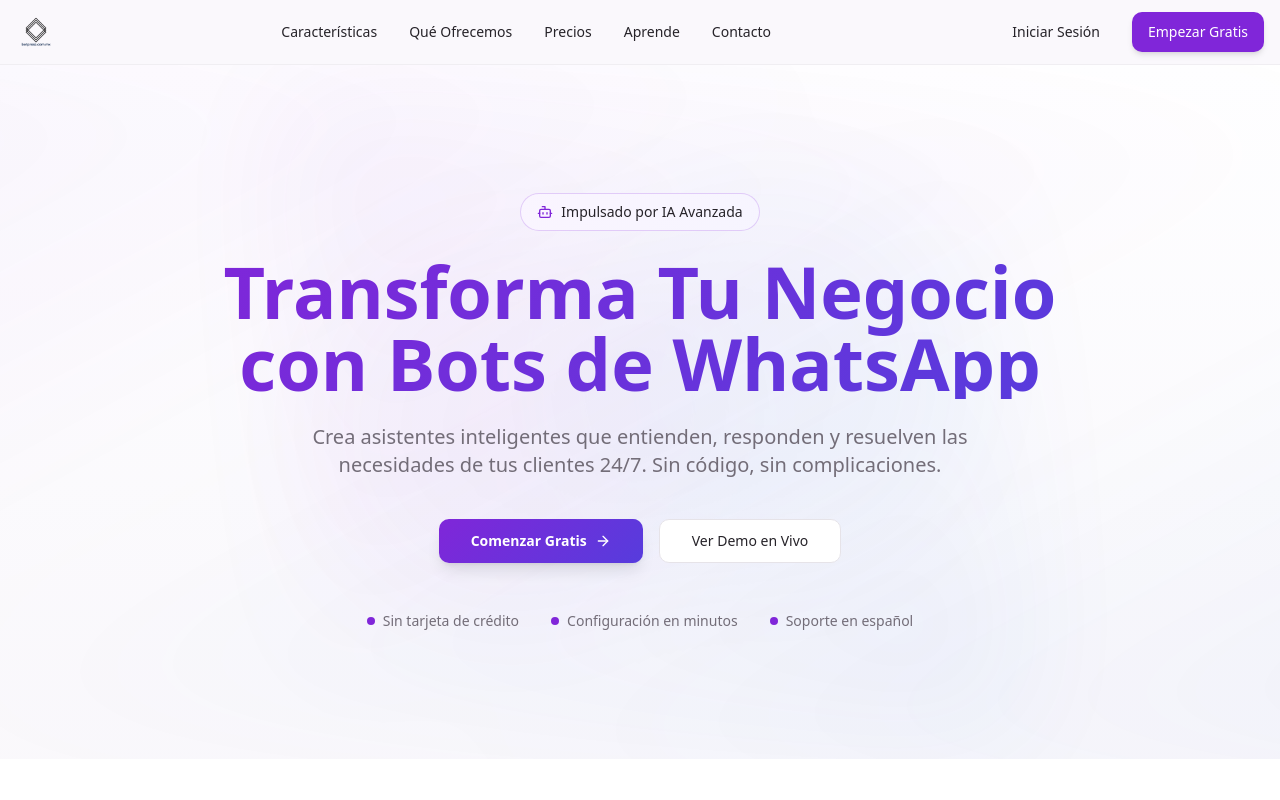
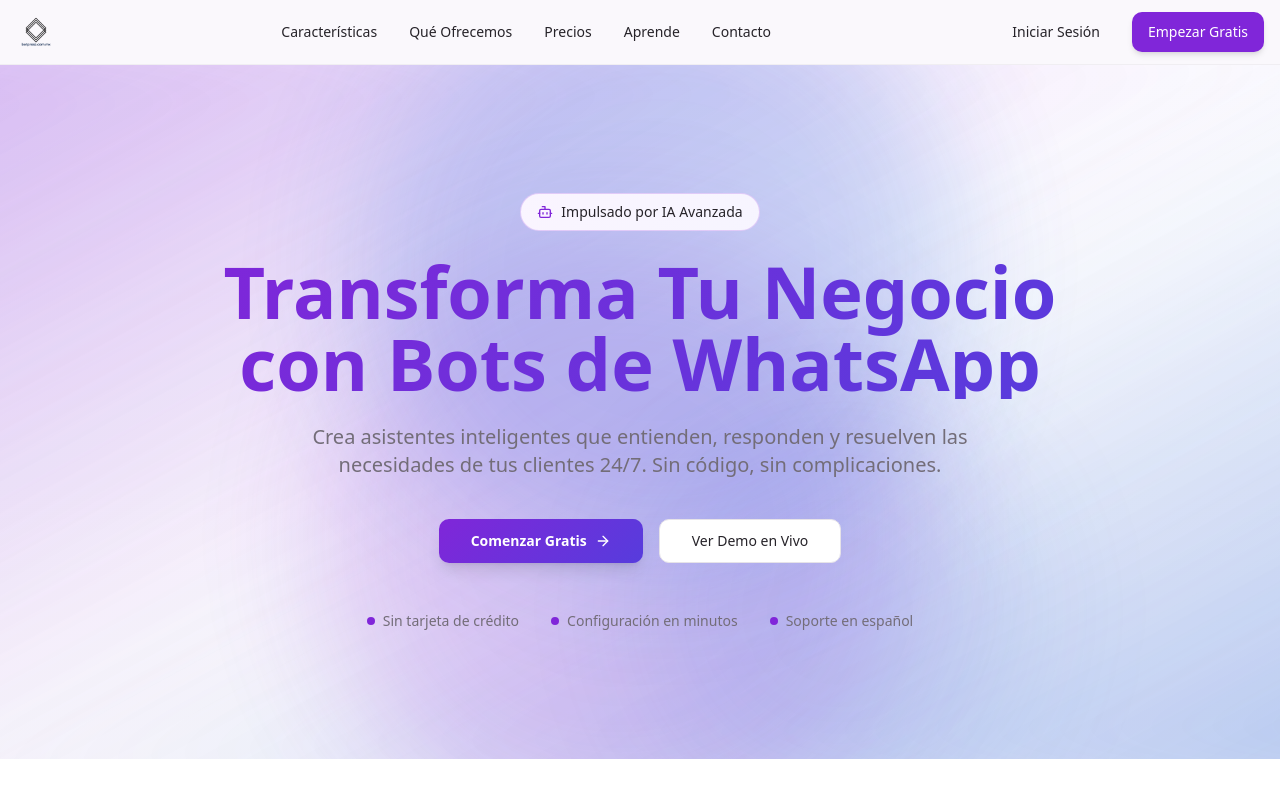
Before and after one commit to pablomacaoh/Botpress.com.mx, a React (Vite) app: page / in a window 1280 px wide. Shown: the top 800 px of the page. Built offline with nearby package versions, Linux system fonts and the light colour scheme; the HTML template or start-up script is replaced by a standard one.

Commit message:
Fix: Hero section animation not visible

```diff
--- a/src/components/Hero.tsx
+++ b/src/components/Hero.tsx
@@ -6,15 +6,16 @@ export const Hero = () => {
     <section className="relative bg-gradient-hero py-20 md:py-32 overflow-hidden">
       {/* Animated wave layers */}
       <div className="absolute inset-0 overflow-hidden">
-        <div className="absolute inset-0 opacity-30">
-          <div className="absolute top-0 left-0 w-full h-full bg-gradient-to-br from-primary/20 via-transparent to-accent/20 animate-wave blur-3xl"></div>
+        <div className="absolute inset-0 opacity-60">
+          <div className="absolute top-0 left-0 w-[150%] h-[150%] bg-gradient-to-br from-primary/40 via-transparent to-accent/40 animate-wave blur-2xl"></div>
         </div>
-        <div className="absolute inset-0 opacity-20">
-          <div className="absolute bottom-0 right-0 w-full h-full bg-gradient-to-tl from-accent/30 via-transparent to-primary/30 animate-wave-reverse blur-3xl"></div>
+        <div className="absolute inset-0 opacity-50">
+          <div className="absolute bottom-0 right-0 w-[150%] h-[150%] bg-gradient-to-tl from-accent/50 via-transparent to-primary/50 animate-wave-reverse blur-2xl"></div>
         </div>
-        <div className="absolute inset-0 opacity-10">
-          <div className="absolute top-1/4 left-1/4 w-96 h-96 bg-primary/40 rounded-full blur-3xl animate-float"></div>
-          <div className="absolute bottom-1/4 right-1/4 w-96 h-96 bg-accent/40 rounded-full blur-3xl animate-float" style={{ animationDelay: "3s" }}></div>
+        <div className="absolute inset-0">
+          <div className="absolute top-1/4 left-1/4 w-[600px] h-[600px] bg-primary/30 rounded-full blur-3xl animate-float opacity-70"></div>
+          <div className="absolute bottom-1/4 right-1/4 w-[600px] h-[600px] bg-accent/30 rounded-full blur-3xl animate-float opacity-70" style={{ animationDelay: "3s" }}></div>
+          <div className="absolute top-1/2 left-1/2 -translate-x-1/2 -translate-y-1/2 w-[400px] h-[400px] bg-secondary/20 rounded-full blur-3xl animate-float opacity-50" style={{ animationDelay: "1.5s" }}></div>
         </div>
       </div>
 
```
